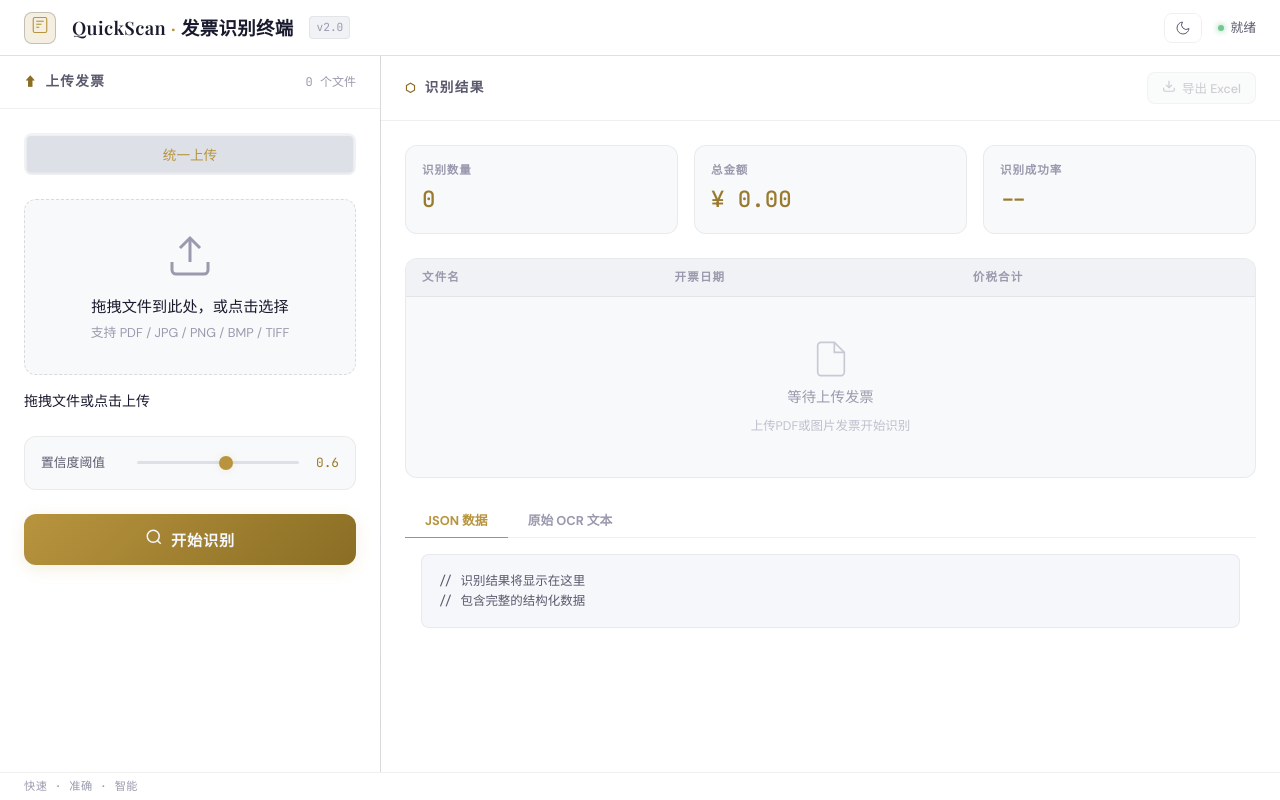
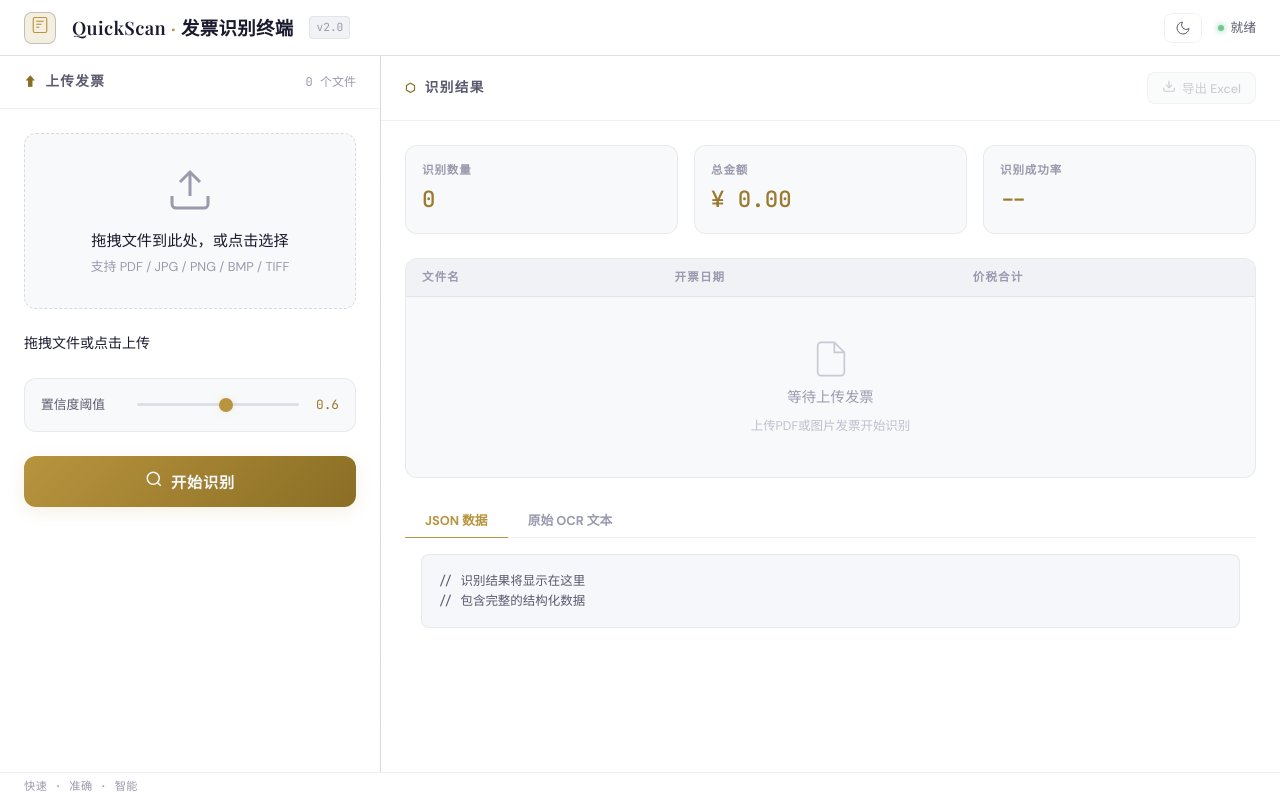
Before and after one commit to qzymz/quickscan-invoices, a FastAPI app: page / in a window 1280 px wide. Run offline with FastAPI, Linux system fonts and the light colour scheme.

Commit message:
fix: remove redundant tab control from upload panel
Co-Authored-By: Claude Opus 4.7 <noreply@anthropic.com>

```diff
--- a/templates/index.html
+++ b/templates/index.html
@@ -67,13 +67,7 @@
                 </div>
 
                 <div class="panel-body">
-                    <!-- Tab 切换 -->
-                    <div class="segmented-control">
-                        <button class="seg-btn active">统一上传</button>
-                    </div>
-
-                    <!-- 统一上传区域 -->
-                    <div class="tab-content active" id="tab-pdf">
+                    <!-- 上传区域 -->
                     <div class="drop-zone" id="pdf-drop">
                         <input type="file" id="files-input" accept=".pdf,.jpg,.jpeg,.png,.bmp,.tiff,.tif,.gif,.webp" multiple class="drop-input">
                         <div class="drop-visual">
@@ -90,7 +84,6 @@
                     </div>
                     <div class="file-list" id="file-list">
                         <div class="empty-hint">拖拽文件或点击上传</div>
-                        </div>
                     </div>
 
                     <!-- 参数控制 -->
```
Also changed, not shown: src-tauri/dist/index.html (+1 -8 lines). Lines whose indentation alone changed are shown as unchanged.
